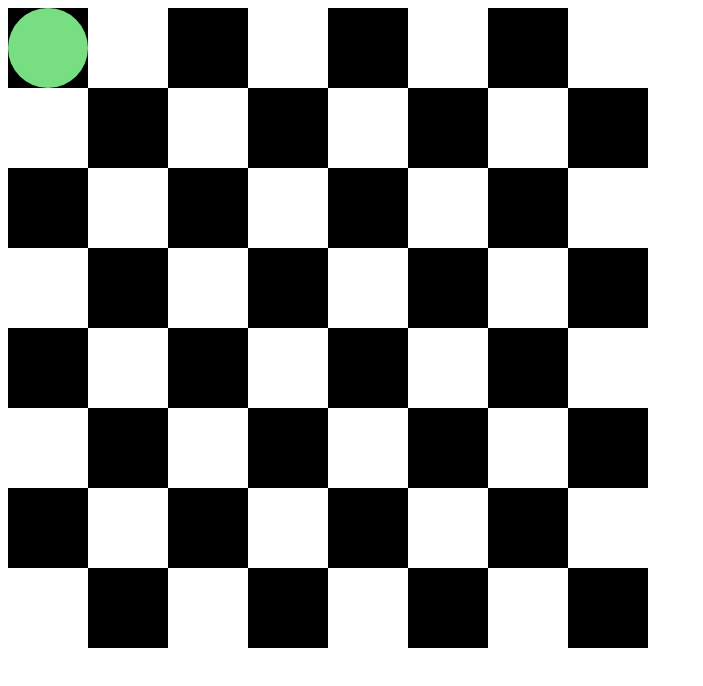
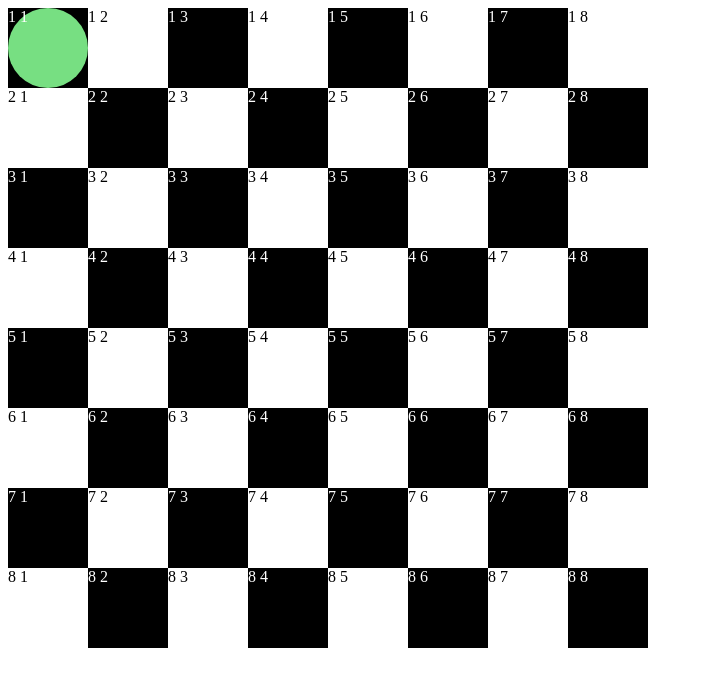
Before and after one commit to mmis1000/vue-dnd, a Vue app: page / in a window 1280 px wide. Shown: the top 686 px of the page, without its empty margins (0-703 px from the left). Built offline with nearby package versions, Linux system fonts and the light colour scheme.

Commit message:
Add hook for draggable to retrieve self state Clear up

```diff
--- a/src/App.vue
+++ b/src/App.vue
@@ -14,7 +14,8 @@ let current = ref<[number, number]>([1, 1])
   <div class="wrap">
     <div class="row" v-for="i of all" :key="i">
       <MyDrop class="drop" :dark="(i + j) % 2 === 0" v-for="j of all" :index="[i, j]" :key="j" @drop="current = [i, j]">
-        <MyDrag :dark="(i + j) % 2 === 1" v-if="current[0] === i && current[1] === j" :index="current">{{i}}</MyDrag>
+        <MyDrag v-if="current[0] === i && current[1] === j" :dark="(i + j) % 2 === 1" :index="current">{{i}} {{j}}</MyDrag>
+        <span v-else>{{i}} {{j}}</span>
       </MyDrop>
     </div>
   </div>
--- a/src/components/MyDrag.vue
+++ b/src/components/MyDrag.vue
@@ -10,12 +10,12 @@ export default defineComponent({
     dark: Boolean
   },
   setup (props, ctx) {
-    const { wrap } = useDraggable(props.index, {
+    const { wrap, state } = useDraggable(props.index, {
       onDragStart (ev) {
       }
     })
-    return () => wrap(<div class={props.dark ? 'a dark' : 'a'}>
-      {ctx.slots.default?.()}
+    return () => wrap(<div class={{a: true, dark: props.dark, dragging: state.isDragging}}>
+      {state.isDragging ? 'moving...' : ctx.slots.default?.()}
     </div>)
   }
 })
@@ -31,4 +31,8 @@ export default defineComponent({
 .a.dark {
   background: #31502c;
 }
+.a.dragging {
+  user-select: none;
+  opacity: 0.5;
+}
 </style>
--- a/src/components/MyDrop.vue
+++ b/src/components/MyDrop.vue
@@ -25,15 +25,15 @@ export default defineComponent({
       getComputedState (state) {
         if (state.hover) {
           if (state.draggingItems.find( i => i.accepted) != null) {
-            return { background: 'green' }
+            return { background: 'green', 'user-select': 'none' }
           } else {
-            return { background: 'red' }
+            return { background: 'red', 'user-select': 'none' }
           }
         } else if (state.draggingItems.length > 0) {
           if (state.draggingItems.find( i => i.accepted) != null) {
-            return { background: 'blue' }
+            return { background: 'blue', 'user-select': 'none' }
           } else {
-            return {}
+            return { 'user-select': 'none' }
           }
         } else {
           return {}
@@ -60,5 +60,6 @@ export default defineComponent({
 }
 .a.dark {
   background-color: black;
+  color: white;
 }
 </style>
--- a/src/components/vue-dnd/internal.ts
+++ b/src/components/vue-dnd/internal.ts
@@ -1,5 +1,5 @@
 import { InjectionKey, reactive, shallowReactive } from "vue";
-import { DndProvider, DragTargetIdentifier, Execution } from "./interfaces";
+import { DndProvider, DragDropTargetIdentifier, Execution } from "./interfaces";
 
 export const PROVIDER_INJECTOR_KEY = (import.meta.env.DEV ? 'VUE_DND_KEY' : Symbol('VUE_DND_KEY')) as InjectionKey<DndProvider<any>>
 export const nuzz = () => {}
@@ -11,10 +11,12 @@ export const nuzz = () => {}
  * While the data is decided by user, so we don't really know what it is for now
  */
 export class ExecutionImpl<T> implements Execution<T> {
-  readonly targets: DragTargetIdentifier[] = reactive([])
+
+  readonly targets: DragDropTargetIdentifier[] = reactive([])
   constructor (
     readonly id: string,
     readonly data: T,
+    readonly source: DragDropTargetIdentifier,
     readonly movingElement: HTMLElement
   ) {
     return shallowReactive(this)
--- a/src/components/vue-dnd/use-draggable.ts
+++ b/src/components/vue-dnd/use-draggable.ts
@@ -1,5 +1,5 @@
-import { inject, VNode } from "vue"
-import { nuzz, PROVIDER_INJECTOR_KEY } from "./internal"
+import { computed, inject, reactive, VNode } from "vue"
+import { PROVIDER_INJECTOR_KEY } from "./internal"
 
 export const useDraggable = (
   data: any,
@@ -13,11 +13,16 @@ export const useDraggable = (
     throw new Error('missing provider')
   }
 
+  const [id, wrap] = provider.getDraggableDecorator({
+    onDragStart: options.onDragStart
+  }, data)
+
   return {
-    wrap (node: VNode) {
-      return provider.decorateDraggable(node, {
-        onDragStart: options.onDragStart
-      }, data)
-    }
+    wrap(node: VNode) {
+      return wrap(node)
+    },
+    state: reactive({
+      isDragging: computed(() => provider.readonlyExecutions.find(exe => exe.source === id))
+    })
   }
 }
--- a/src/components/vue-dnd/use-droppable.ts
+++ b/src/components/vue-dnd/use-droppable.ts
@@ -1,4 +1,4 @@
-import { computed, inject, reactive, ref, shallowReactive, VNode } from "vue"
+import { computed, inject, VNode } from "vue"
 import { PROVIDER_INJECTOR_KEY } from "./internal"
 
 export const useDroppable = <IData, T>(options: {
--- a/src/components/vue-dnd/use-provider.ts
+++ b/src/components/vue-dnd/use-provider.ts
@@ -1,5 +1,5 @@
-import { DeepReadonly, provide, reactive, readonly, RendererElement, RendererNode, shallowReactive, shallowReadonly, VNode } from "vue";
-import { DndProvider, DragHandlerWithData, DragTargetIdentifier, Execution } from "./interfaces";
+import { provide, shallowReactive, shallowReadonly, VNode } from "vue";
+import { DndProvider, DragHandlerWithData, DragDropTargetIdentifier } from "./interfaces";
 import { ExecutionImpl, PROVIDER_INJECTOR_KEY } from "./internal";
 
 let instanceId = 0
@@ -23,24 +23,29 @@ class Provider<IData> implements DndProvider<IData> {
   private currentInstanceId = instanceId++
   private dragEventIndex = 0
   private dropTargetId = 0
+  private dragTargetId = 0
   // private dataMap = new Map<string, any>()
   private executions: ExecutionImpl<IData>[] = shallowReactive<ExecutionImpl<IData>[]>([])
 
   readonly readonlyExecutions = shallowReadonly(this.executions)
 
-  decorateDraggable<T, U, V>(
-    node: VNode<T, U, V>,
+  getDraggableDecorator<T, U, V>(
     events: { onDragStart?: DragHandlerWithData<IData>; },
     data: any
-  ): VNode<T, U, V> {
-    return {
+  ): [DragDropTargetIdentifier, (node: VNode<T, U, V>) => VNode<T, U, V>] {
+    const dragTargetId = this.dragTargetId++
+
+    return [
+      dragTargetId,
+      (node: VNode<T, U, V>) => ({
         ...node,
         props: {
           ...node.props,
           draggable: 'true',
           onDragstart: (ev: DragEvent) => {
             const id = (this.currentInstanceId + '.' + this.dragEventIndex++)
-          this.executions.push(new ExecutionImpl(id, data, ev.target as HTMLElement))
+            this.executions.push(new ExecutionImpl(id, data, dragTargetId, ev.target as HTMLElement))
+            ev.dataTransfer?.setDragImage(ev.target as any, 0, 0)
             ev.dataTransfer!.setData('text/plain', id)
             ev.dataTransfer!.setData(prefix + '-' + id, '')
             events.onDragStart?.(ev, data)
@@ -49,7 +54,8 @@ class Provider<IData> implements DndProvider<IData> {
             findAndRemove(this.executions, item => item.movingElement === ev.target)
           }
         }
-    } as any
+      }) as any
+    ]
   }
   getDroppableDecorator<T, U, V>(
     events: {
@@ -58,7 +64,7 @@ class Provider<IData> implements DndProvider<IData> {
       onDragLeave?: DragHandlerWithData<IData>;
       onDrop?: DragHandlerWithData<IData>;
     }
-  ): [DragTargetIdentifier, (node: VNode<T, U, V>) => VNode<T, U, V>] {
+  ): [DragDropTargetIdentifier, (node: VNode<T, U, V>) => VNode<T, U, V>] {
     const dropTargetId = this.dropTargetId++
     const mixinProps = {
 
```
Also changed, not shown: src/components/vue-dnd/interfaces.ts (+7 -7 lines). Lines whose indentation alone changed are shown as unchanged.
